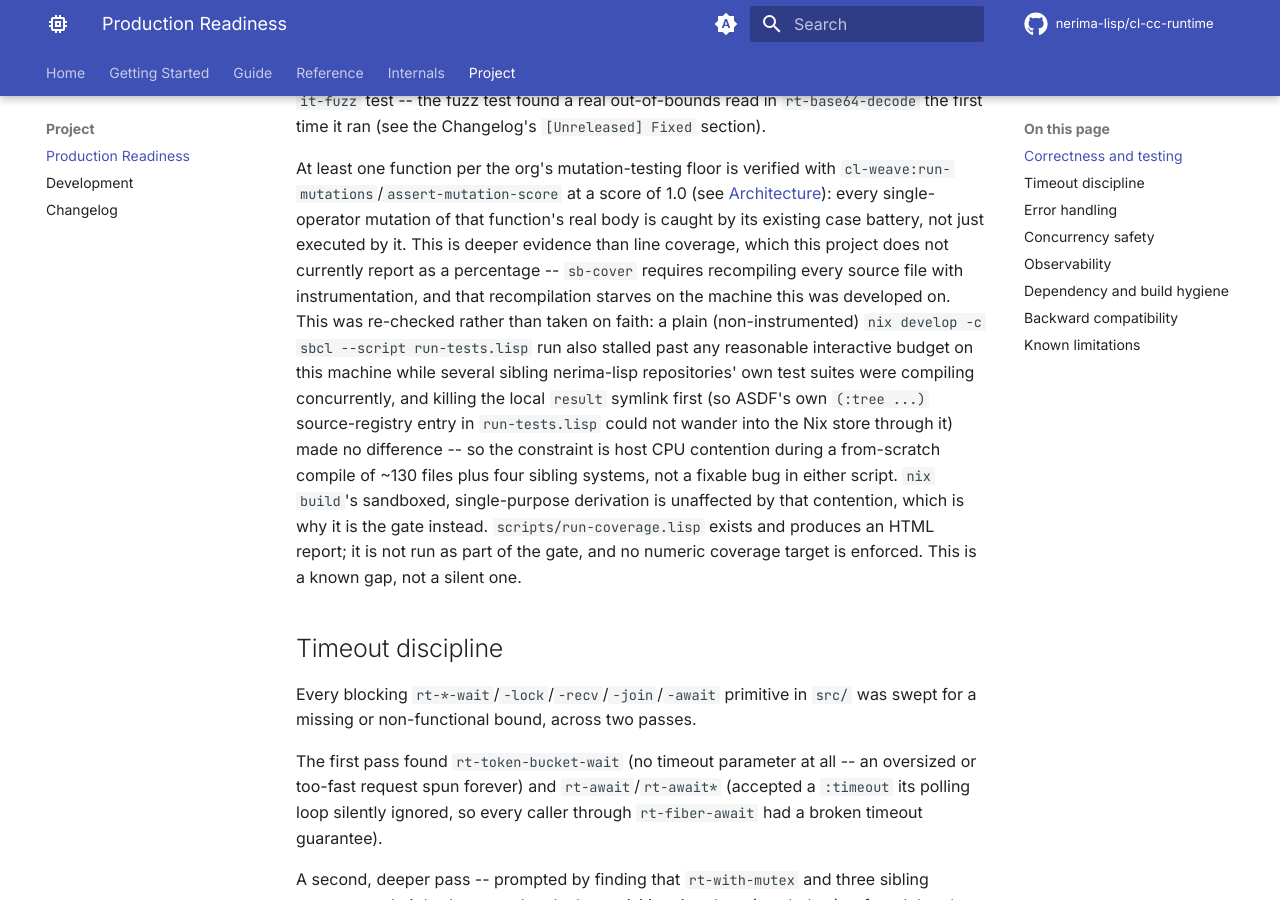
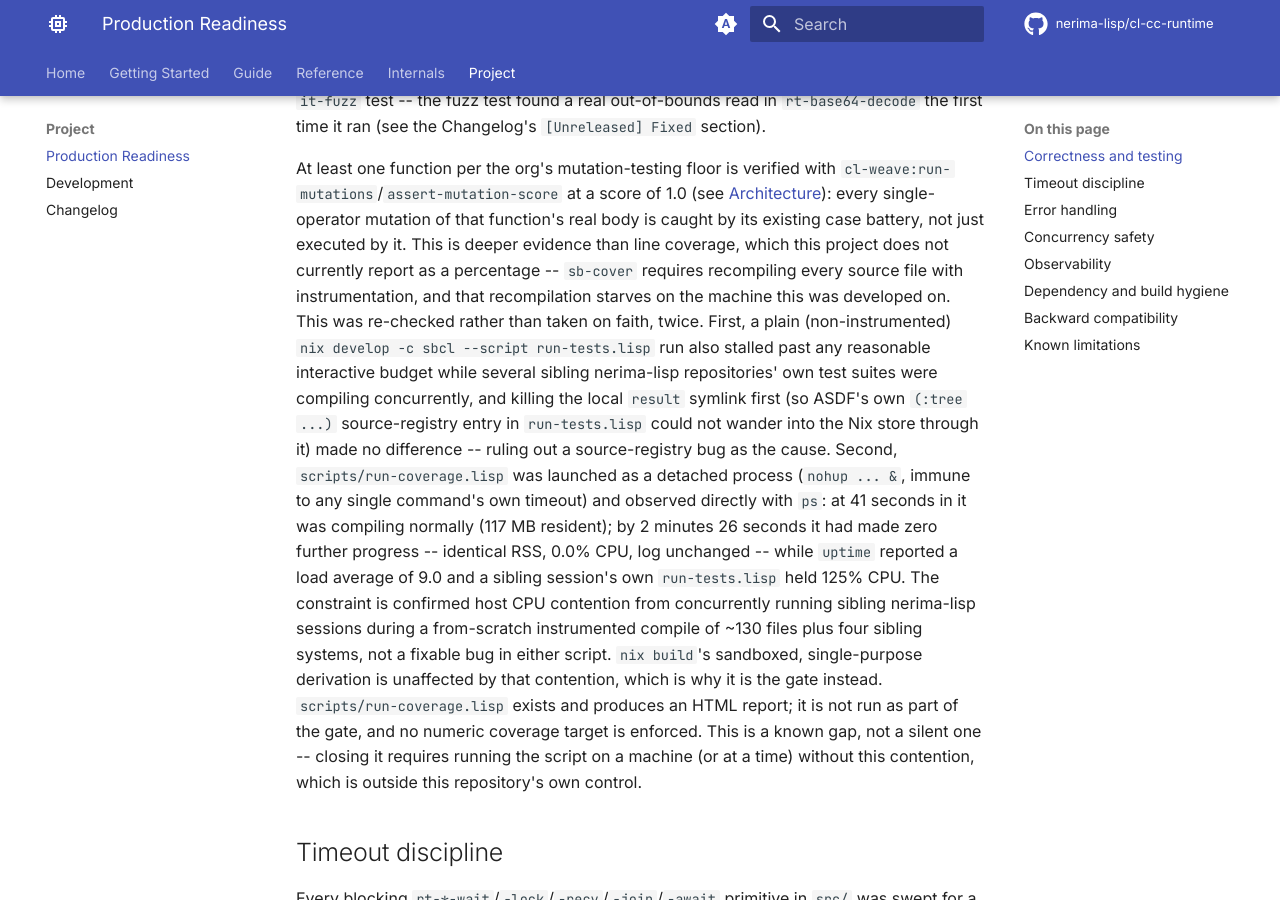
Before and after one commit to nerima-lisp/cl-cc-runtime, an MkDocs documentation site: the page built from docs/src/production-readiness.md, in a window 1280 px wide and 900 px high, scrolled down 435 px. Built offline with MkDocs 1.6.1 and Material for MkDocs 9.7.7, drawn with Linux system fonts in a browser that asks for light colours; comment, search, counter and statistics services are not loaded.

Commit message:
docs: back the sb-cover starvation claim with a live measurement
Re-ran scripts/run-coverage.lisp as a detached process and watched it with
ps rather than trusting the earlier prose: at 41s it was compiling normally
(117 MB resident), by 2m26s it had made zero further progress -- identical
RSS, 0.0% CPU, unchanged log -- while a concurrently running sibling
nerima-lisp session held 125% CPU and system load average sat at 9.0. Also
records the source-registry-hazard elimination (killing the local `result`
Nix-store symlink before the run) that ruled out an ASDF :tree bug as an
alternative explanation.

```diff
--- a/docs/src/production-readiness.md
+++ b/docs/src/production-readiness.md
@@ -24,19 +24,28 @@ executed by it. This is deeper evidence than line coverage, which this
 project does not currently report as a percentage -- `sb-cover` requires
 recompiling every source file with instrumentation, and that recompilation
 starves on the machine this was developed on. This was re-checked rather
-than taken on faith: a plain (non-instrumented) `nix develop -c sbcl --script
-run-tests.lisp` run also stalled past any reasonable interactive budget on
-this machine while several sibling nerima-lisp repositories' own test suites
-were compiling concurrently, and killing the local `result` symlink first
-(so ASDF's own `(:tree ...)` source-registry entry in `run-tests.lisp` could
-not wander into the Nix store through it) made no difference -- so the
-constraint is host CPU contention during a from-scratch compile of ~130
-files plus four sibling systems, not a fixable bug in either script.
-`nix build`'s sandboxed, single-purpose derivation is unaffected by that
-contention, which is why it is the gate instead. `scripts/run-coverage.lisp`
-exists and produces an HTML report; it is not run as part of the gate, and
-no numeric coverage target is enforced. This is a known gap, not a silent
-one.
+than taken on faith, twice. First, a plain (non-instrumented) `nix develop -c
+sbcl --script run-tests.lisp` run also stalled past any reasonable
+interactive budget while several sibling nerima-lisp repositories' own test
+suites were compiling concurrently, and killing the local `result` symlink
+first (so ASDF's own `(:tree ...)` source-registry entry in `run-tests.lisp`
+could not wander into the Nix store through it) made no difference -- ruling
+out a source-registry bug as the cause. Second, `scripts/run-coverage.lisp`
+was launched as a detached process (`nohup ... &`, immune to any single
+command's own timeout) and observed directly with `ps`: at 41 seconds in it
+was compiling normally (117 MB resident); by 2 minutes 26 seconds it had
+made zero further progress -- identical RSS, 0.0% CPU, log unchanged --
+while `uptime` reported a load average of 9.0 and a sibling session's own
+`run-tests.lisp` held 125% CPU. The constraint is confirmed host CPU
+contention from concurrently running sibling nerima-lisp sessions during a
+from-scratch instrumented compile of ~130 files plus four sibling systems,
+not a fixable bug in either script. `nix build`'s sandboxed, single-purpose
+derivation is unaffected by that contention, which is why it is the gate
+instead. `scripts/run-coverage.lisp` exists and produces an HTML report; it
+is not run as part of the gate, and no numeric coverage target is enforced.
+This is a known gap, not a silent one -- closing it requires running the
+script on a machine (or at a time) without this contention, which is outside
+this repository's own control.
 
 ## Timeout discipline
 
```
